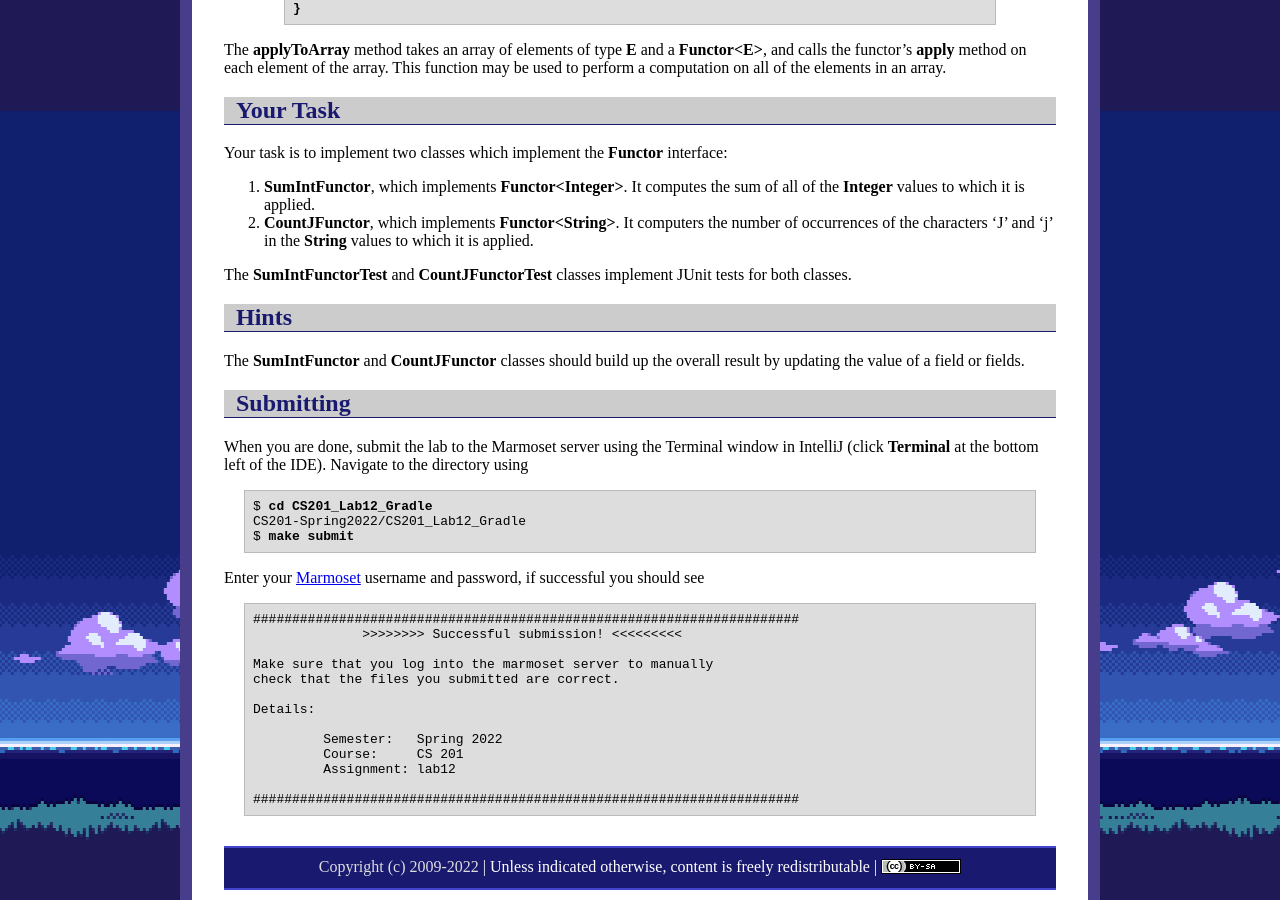
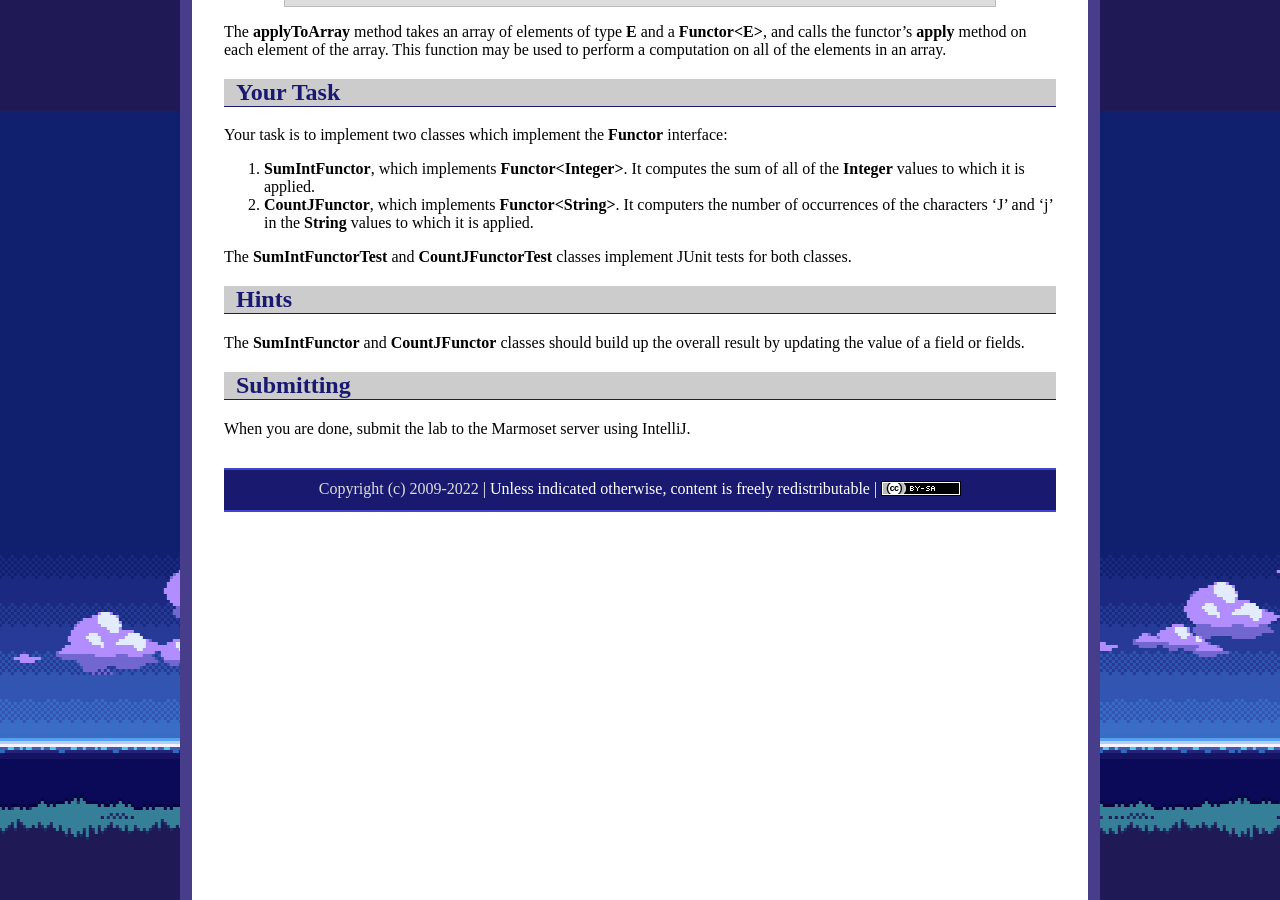
Before and after one commit to ycpcs/cs201-fall2026, a Jekyll site: the page built from labs/lab12.md, in a window 1280 px wide and 900 px high, scrolled down 789 px. Built offline with Jekyll 4.4.1, drawn with Linux system fonts in a browser that asks for light colours; some of the changed text lies outside the part shown.

Commit message:
Update lab12.md

```diff
--- a/labs/lab12.md
+++ b/labs/lab12.md
@@ -5,11 +5,11 @@ title: "Lab 12: Functors"
 
 ## Getting Started
 
-Download [CS201\_Lab12\_Gradle.zip](CS201_Lab12_Gradle.zip). Copy and extract the zip file into your **CS201-Spring2022** directory. Import it into your **CS201-Spring2022** IntelliJ project using
+Download [CS201\_Lab12\_Gradle.zip](CS201_Lab12_Gradle.zip). Copy and extract the zip file into your **CS201-Fall2026** directory. Import it into your **CS201-Fall2026** IntelliJ project using
 
-> **File&rarr;New&rarr;Module from Existing Sources...**
+> **Open**
 
-Select the **CS201\_Lab12\_Gradle** directory and in the **Import Module** dialog select **Import module from external model&rarr;Gradle** and click **Finish**.
+Select the **CS201\_Lab12\_Gradle** directory and click **Select Folder**.
 
 You should see a project called **CS201\_Lab12\_Gradle** in the Project window.
 
@@ -61,28 +61,4 @@ The **SumIntFunctor** and **CountJFunctor** classes should build up the overall
 
 ## Submitting
 
-When you are done, submit the lab to the Marmoset server using the Terminal window in IntelliJ (click **Terminal** at the bottom left of the IDE). Navigate to the directory using
-
-<pre>
-$ <b>cd CS201_Lab12_Gradle</b>
-CS201-Spring2022/CS201_Lab12_Gradle
-$ <b>make submit</b>
-</pre>
-
-Enter your [Marmoset](https://cs.ycp.edu/marmoset) username and password, if successful you should see
-
-<pre>
-######################################################################
-              >>>>>>>> Successful submission! <<<<<<<<<
-
-Make sure that you log into the marmoset server to manually
-check that the files you submitted are correct.
-
-Details:
-
-         Semester:   Spring 2022
-         Course:     CS 201
-         Assignment: lab12
-
-######################################################################
-</pre>
+When you are done, submit the lab to the Marmoset server using IntelliJ.
```
